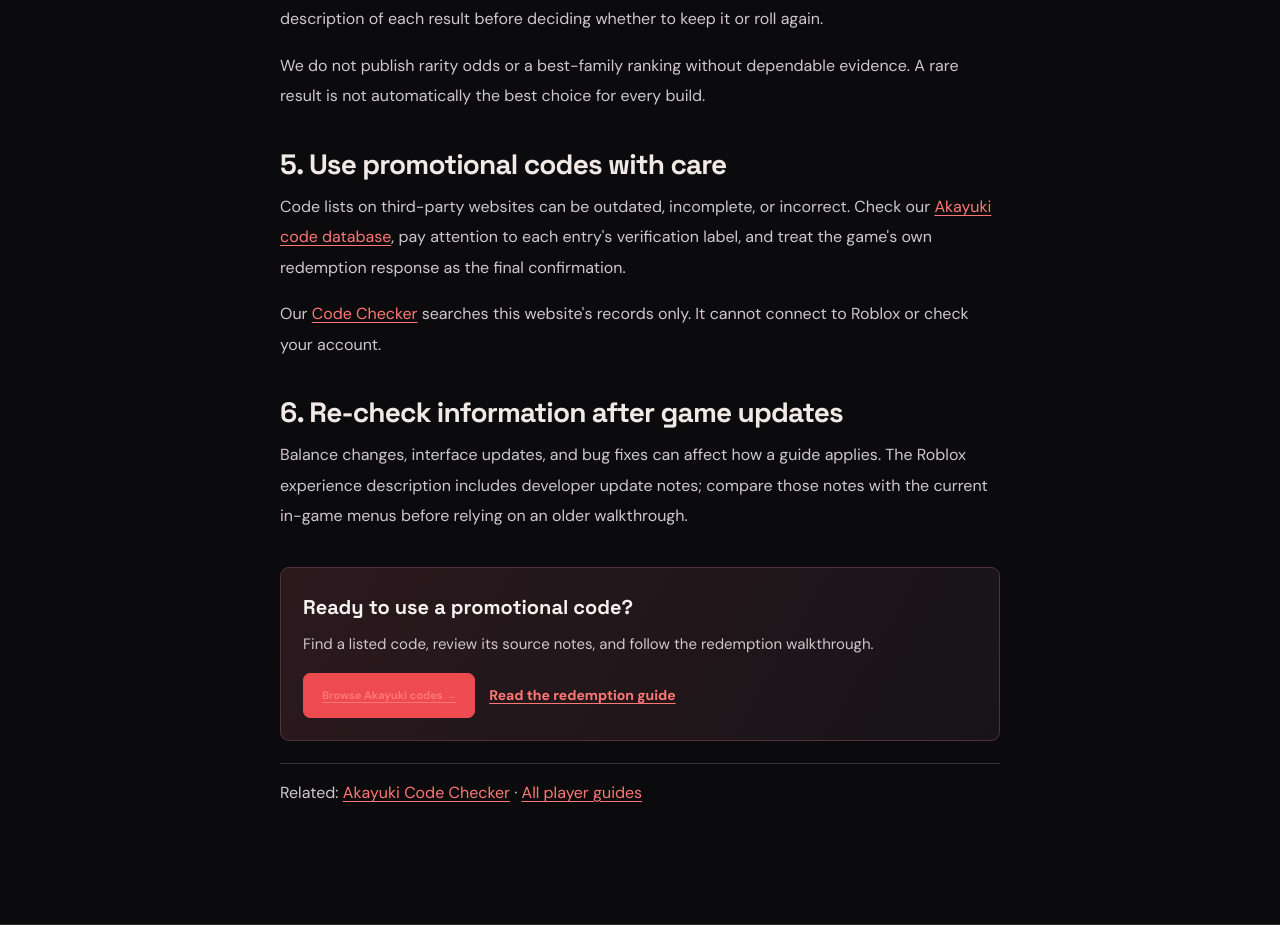
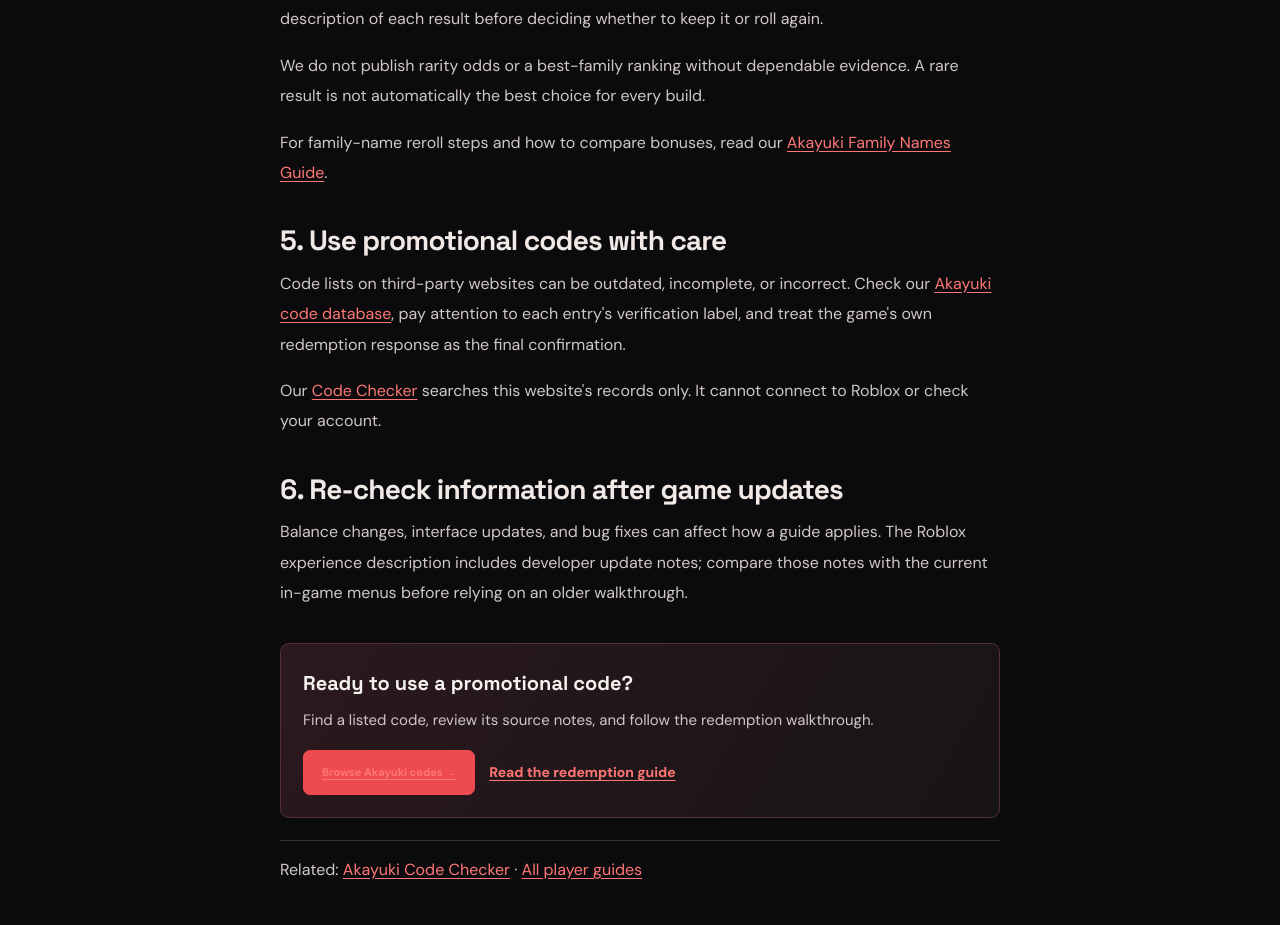
Before and after one commit to donnyhuang1990/akayuki-codes-hub, a Next.js app: page /guides/beginner-guide in a window 1280 px wide. Shown: the part 1649-2574 px from the top of the page. Built offline with nearby package versions, Linux system fonts and the light colour scheme.

Commit message:
Link family guide from beginner progression section

```diff
--- a/app/guides/beginner-guide/page.tsx
+++ b/app/guides/beginner-guide/page.tsx
@@ -84,6 +84,8 @@ export default function BeginnerGuide() {
           choice for every build.
         </p>
 
+        <p>For family-name reroll steps and how to compare bonuses, read our <Link href="/guides/family-names/">Akayuki Family Names Guide</Link>.</p>
+
         <h2>5. Use promotional codes with care</h2>
         <p>
           Code lists on third-party websites can be outdated, incomplete, or
```
